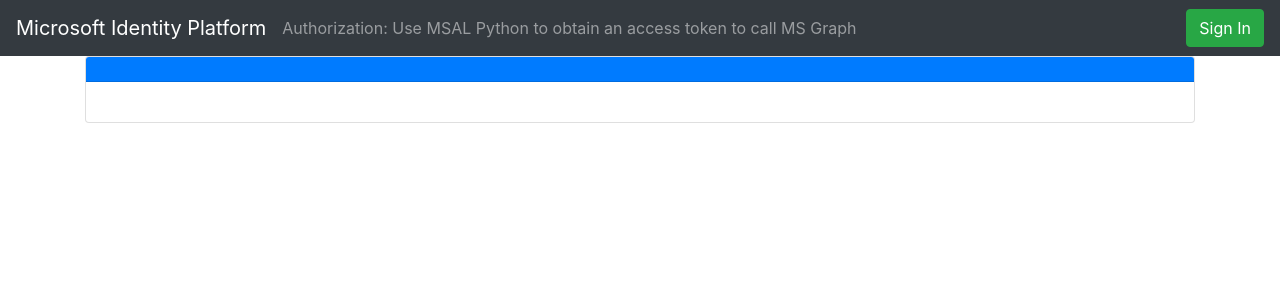
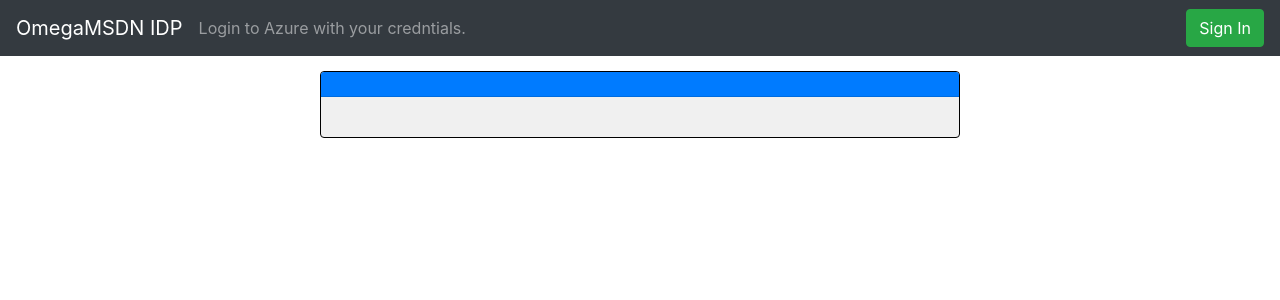
Before and after one commit to shanmugara/azureflask, a Flask app: template az/templates/content.html in a window 1280 px wide. Shown: the top 300 px of the page. Run offline with Flask 2, Linux system fonts and the light colour scheme; the template is opened without the code that fills it, so the values that code supplies are empty; some libraries are stand-ins or nearby versions.

Commit message:
some minor updates

```diff
--- a/az/app.py
+++ b/az/app.py
@@ -2,7 +2,7 @@ import logging, requests
 from flask import Flask, current_app, render_template, redirect, url_for, request
 from flask_session import Session
 from pathlib import Path
-import app_config
+from az import app_config
 from ms_identity_web import IdentityWebPython
 from ms_identity_web.adapters import FlaskContextAdapter
 from ms_identity_web.errors import NotAuthenticatedError
@@ -67,9 +67,9 @@ def create_app(secure_client_credential=None):
     @ms_identity_web.login_required
     def call_ms_graph():
         ms_identity_web.acquire_token_silently()
-        graph = app.config['GRAPH_ENDPOINT']
+        url_endpoint = app.config['GRAPH_ENDPOINT'] + '/users'
         token = f'Bearer {ms_identity_web.id_data._access_token}'
-        results = requests.get(graph, headers={'Authorization': token}).json()
+        results = requests.get(url_endpoint, headers={'Authorization': token}).json()
         return render_template('auth/call-graph.html', results=results)
 
     return app
--- a/az/app_config.py
+++ b/az/app_config.py
@@ -4,8 +4,8 @@ SESSION_TYPE = 'filesystem'
 
 
 # sample title in navbar
-SAMPLE_DESCRIPTION = 'Authorization: Use MSAL Python to obtain an access token to call MS Graph'
+SAMPLE_DESCRIPTION = 'Login to Azure with your credntials.'
 
 
 # MS Graph API endpoint
-GRAPH_ENDPOINT = 'https://graph.microsoft.com/v1.0/users'
+GRAPH_ENDPOINT = 'https://graph.microsoft.com/v1.0'
--- /dev/null
+++ b/az/static/style.css
@@ -0,0 +1,63 @@
+.body-content {
+    padding-top: 15px;
+    padding-bottom: 15px;
+    padding-left: 15px;
+    padding-right: 15px;
+}
+
+.dl-horizontal dt {
+    white-space: normal;
+}
+
+.flashToast {
+    position: fixed;
+    bottom: 0;
+    left: 0;
+}
+
+
+.card {
+    width: 50vw;
+    margin:auto;
+    background:#f0f0f0;
+    border:1px solid black;
+}
+
+.card-header {
+    /* background: darkseagreen; */
+    color: rgba(255,255,255,0.85);
+    background: #0078d4;
+    font-weight: 300;
+}
+
+.card-text {
+    align-content: center
+}
+
+#wrapper {
+    display: flex;
+  }
+
+#left {
+flex: content;
+margin-right: 0.5em;
+
+}
+
+#right {
+flex: 1;
+}
+
+#footer {
+    width: 50vw;
+    margin: auto;
+    text-align: left;
+    margin-top: 1em;
+}
+
+#check-icon {
+    height: 1.25em;
+    width: 1.25em;
+    margin: auto;
+    fill: green
+}
--- a/az/templates/layout.html
+++ b/az/templates/layout.html
@@ -14,7 +14,7 @@
   <body>
 
     <nav class="navbar navbar-expand-lg navbar-dark bg-dark">
-        <a class="navbar-brand" href="/">Microsoft Identity Platform</a>
+        <a class="navbar-brand" href="/">OmegaMSDN IDP</a>
         <span class="navbar-text">{% block banner_text %}{% endblock %}</span>
         <div class="btn-group ml-auto dropleft">
             {% include "auth/auth-bar-items.html" %}
```
Also changed, not shown: az/__init__.py (added), az/static/favicon.ico (added).
